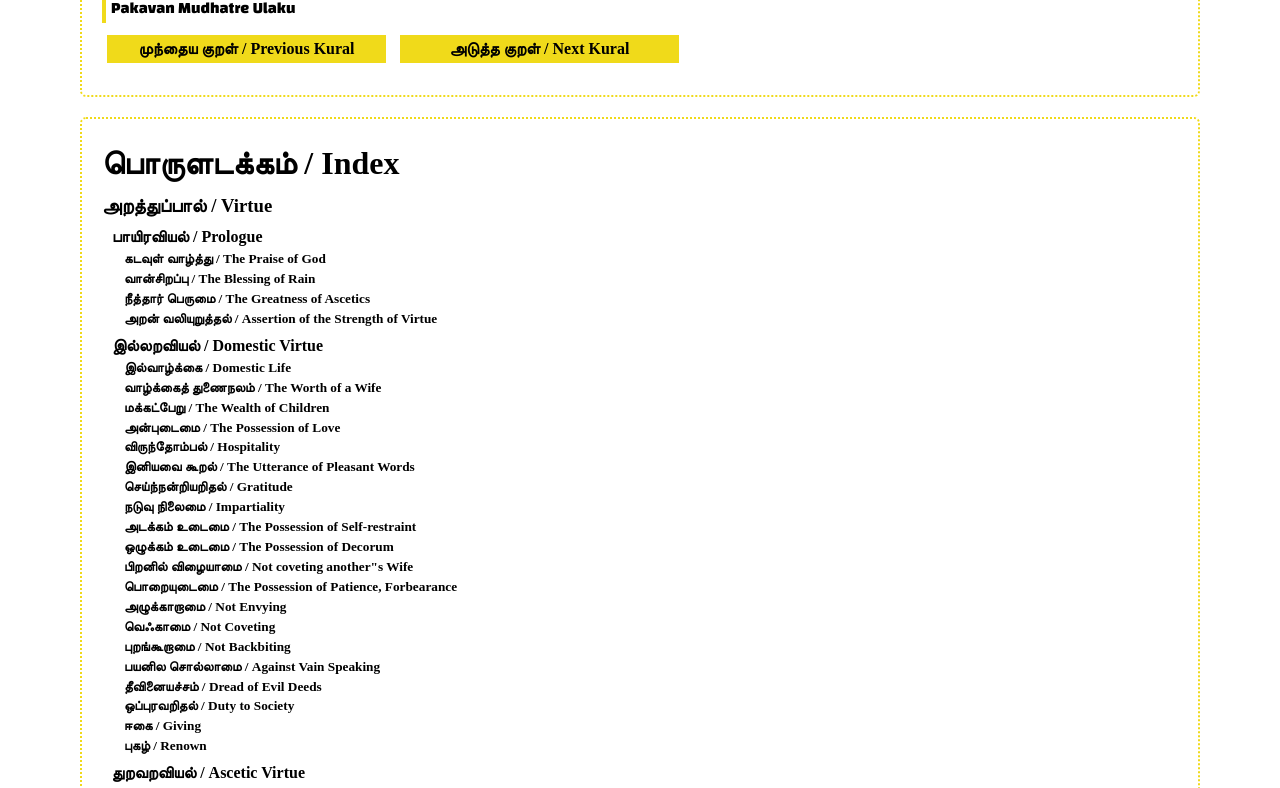
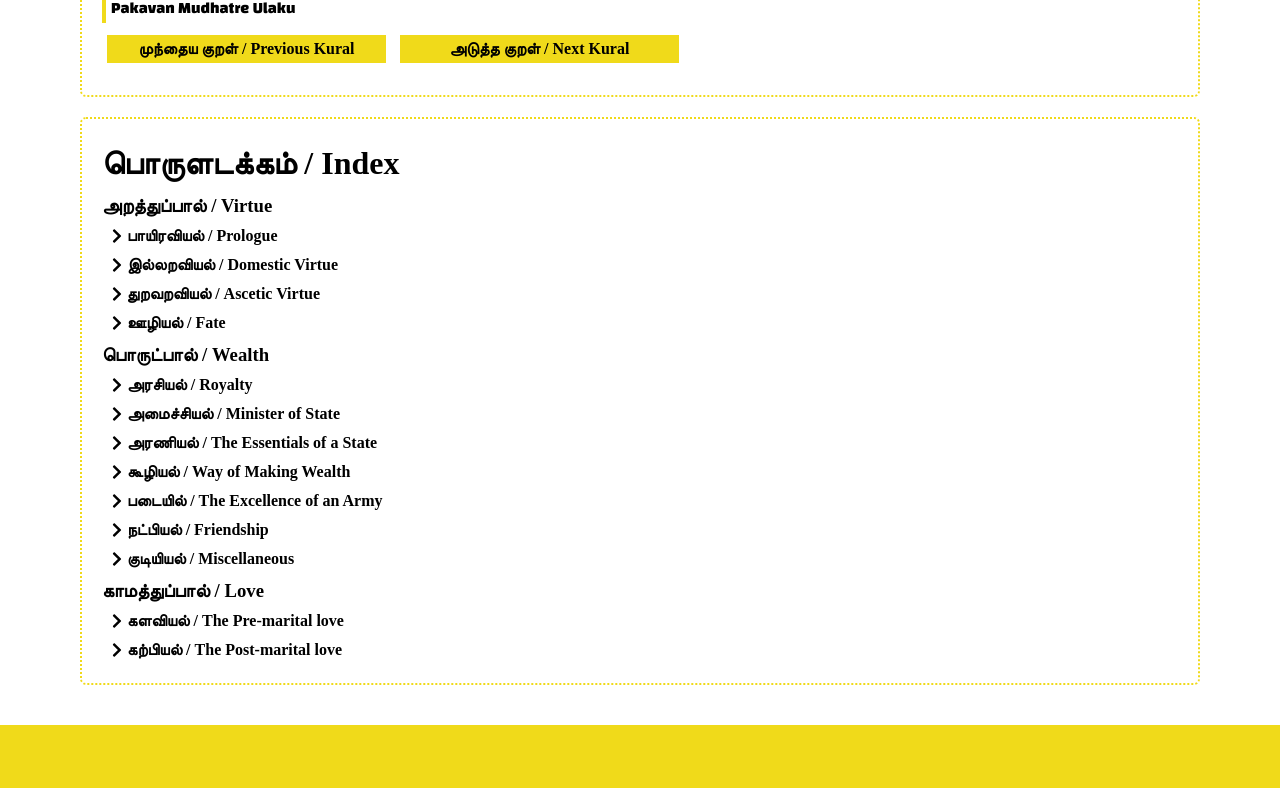
Before and after one commit to tamizhilakkiyam/tirukural, a Svelte app: page / in a window 1280 px wide. Shown: the part 853-1641 px from the top of the page. Built offline with nearby package versions, Linux system fonts and the light colour scheme; a web font is replaced by a local one.

Commit message:
feat: design index

```diff
--- a/public/global.css
+++ b/public/global.css
@@ -143,16 +143,8 @@ body {
 	cursor: pointer;
 }
 
-.indices h3:hover, .indices h4:hover, .indices h5:hover {
-	text-decoration: underline;
-}
-
 .indices h4 {
 	margin-left: 10px;
-}
-
-.indices h5 {
-	margin-left: 22px;
 }
 
 .indices h3 {
@@ -187,6 +179,32 @@ body {
 	font-weight: bold;
 }
 
+.hidden, .hidden h5 {
+	display: none!important;
+}
+
+.indices h4 {
+	display: flex;
+	flex-wrap: nowrap;
+}
+
+.indices h4 p {
+	display: inline-block;
+	margin-left: 5px;
+	margin-top: -1px;
+}
+
+.indices h4 p:hover {
+	text-decoration: underline;
+}
+
+.subcontents {
+	border-left: 2px solid #f0da1a;
+	padding-left: 7px;
+	margin-left: 22px;
+	margin-top: 5px;
+}
+
 @media (max-width: 500px) {
 	.cover, .content, .footer {
 		padding: 30px 60px;
--- a/src/Index.svelte
+++ b/src/Index.svelte
@@ -14,17 +14,25 @@
         >{section.name} / {section.translation}</h3><br/>
 
         {#each section.chapters as chapter}
-            <h4
-                class="tamil translated bold clickable"
-                on:click={() => dispatch('request', { start: chapter.kurals[0] })}
-            >{chapter.name} / {chapter.translation}</h4><br/>
+            <h4 class="tamil translated bold">
+                <!-- svelte-ignore a11y-missing-attribute -->
+                <a on:click={() => {
+                    document.getElementById(`cha-${chapter.kurals[0]}`).classList.toggle('hidden')
+                }}><i class="fas fa-chevron-right"></i></a>
 
-            {#each chapter.chapters as chapter}
-                <h5
-                    class="tamil translated bold clickable"
-                    on:click={() => dispatch('request', { start: chapter.se[0] })}
-                >{chapter.name} / {chapter.translation}</h5><br/>
-            {/each}
+                <p
+                    on:click={() => dispatch('request', { start: chapter.kurals[0] })}
+                >{chapter.name} / {chapter.translation}</p>
+            </h4>
+
+            <div id="cha-{chapter.kurals[0]}" class="hidden subcontents">
+                {#each chapter.chapters as childChapter}
+                    <h5
+                        class="tamil translated bold clickable"
+                        on:click={() => dispatch('request', { start: childChapter.se[0] })}
+                    >{childChapter.name} / {childChapter.translation}</h5><br/>
+                {/each}
+            </div>
         {/each}
     {/each}
 </div>
```
